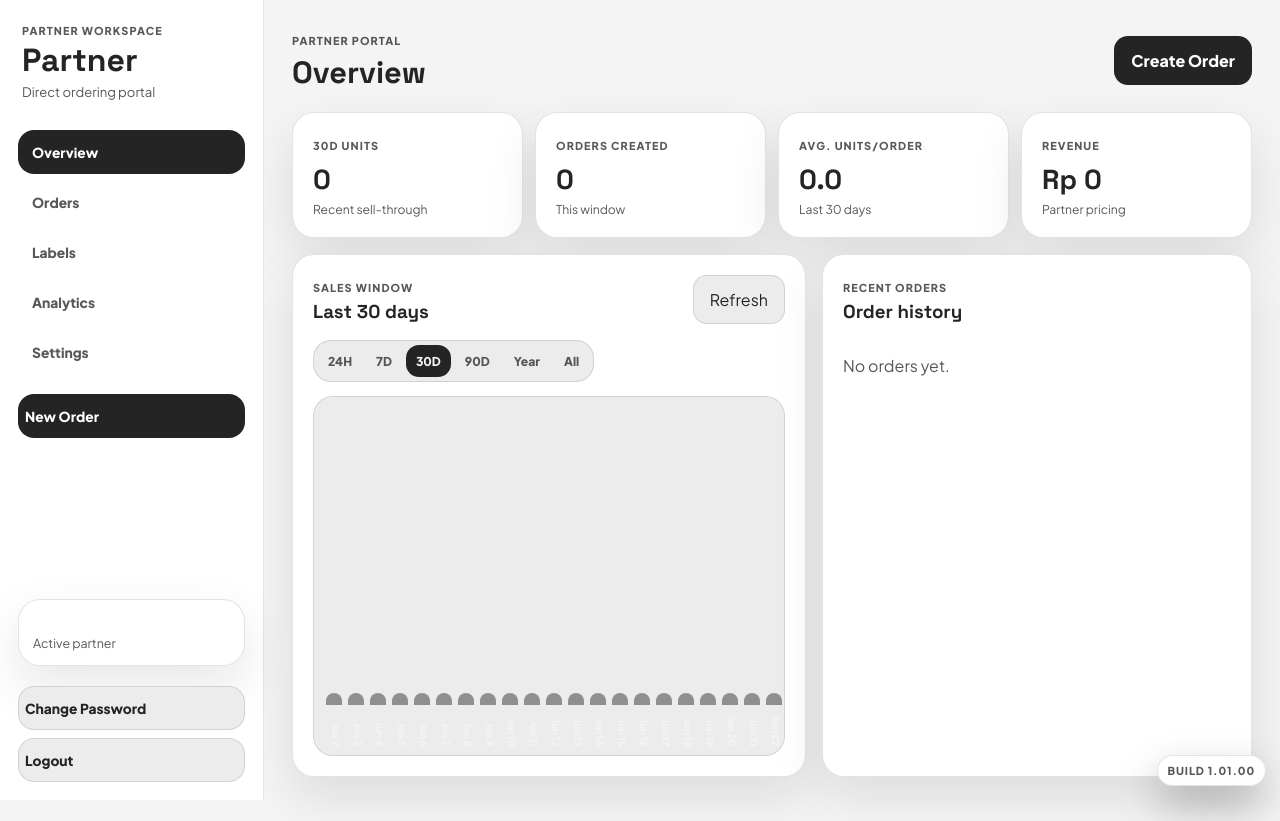
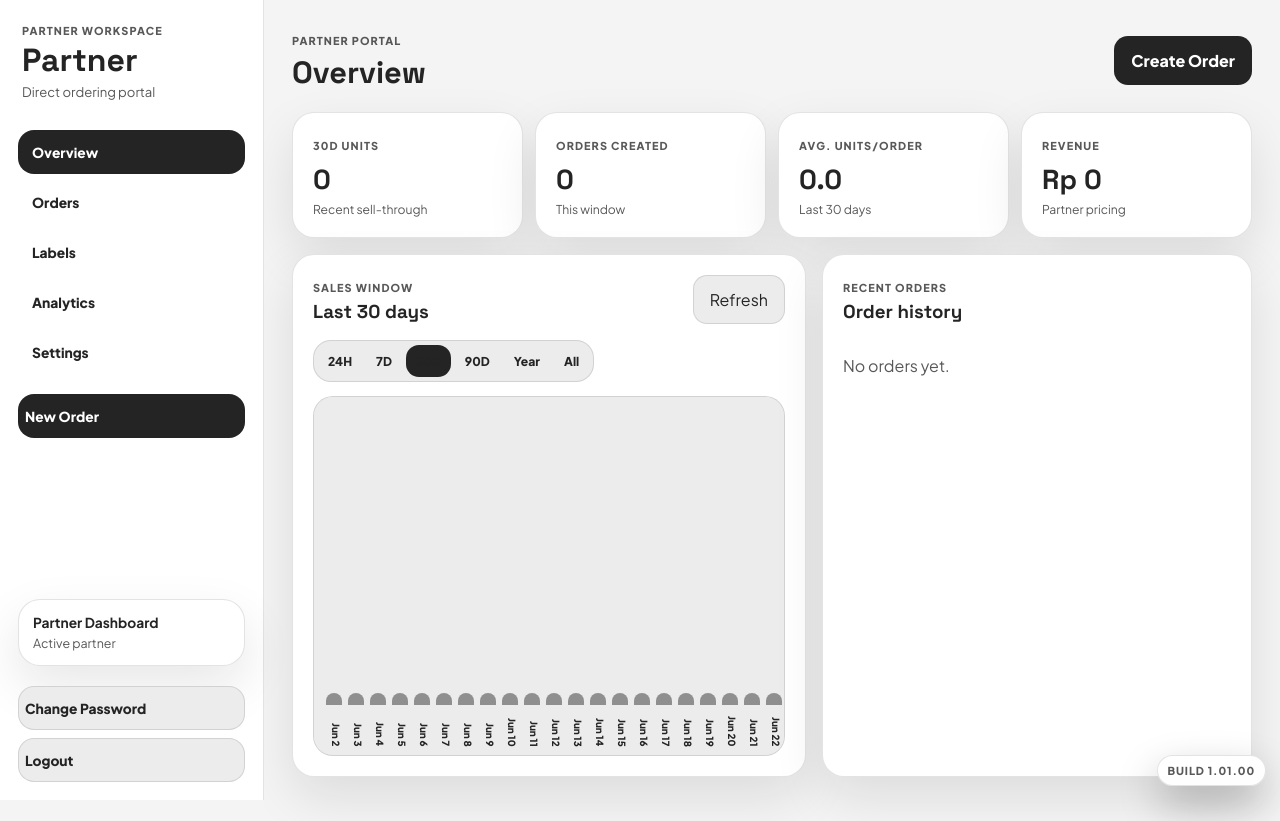
Before and after one commit to xXBRANCHXx/jenang-gemi-partner-portal, a PHP site: page /dashboard/ in a window 1280 px wide. Run offline with PHP 8.4, Linux system fonts and the light colour scheme; the visitor is signed in with stand-in values (Sample User, id 1); data that the repository does not hold is empty.

Commit message:
Reset partner portal light mode text colors

```diff
--- a/admin.css
+++ b/admin.css
@@ -3797,3 +3797,187 @@ body.is-dashboard[data-partner-theme='light'] :is(
     color: rgba(36, 36, 36, 0.76);
   }
 }
+
+body.is-dashboard[data-partner-theme='light'] .partner-workspace,
+body.is-dashboard[data-partner-theme='light'] .partner-order-modal-shell {
+  color: var(--partner-text);
+}
+
+body.is-dashboard[data-partner-theme='light'] :is(.partner-workspace, .partner-order-modal-shell) :where(
+  h1,
+  h2,
+  h3,
+  h4,
+  p,
+  span,
+  strong,
+  small,
+  label,
+  button,
+  a,
+  input,
+  select,
+  textarea,
+  div
+) {
+  color: inherit;
+}
+
+body.is-dashboard[data-partner-theme='light'] :is(
+  .partner-sidebar-kicker,
+  .partner-page-head span,
+  .partner-panel-head span,
+  .partner-analysis-head span,
+  .partner-label-preview > span,
+  .partner-label-field > span,
+  .partner-metric-grid span,
+  .partner-sidebar p,
+  .partner-sidebar-profile span,
+  .partner-recent-order span,
+  .partner-order-card-main span,
+  .partner-order-card-main em,
+  .partner-order-card-items span,
+  .partner-order-card-meta span,
+  .partner-order-card-meta a,
+  .partner-match-row span,
+  .partner-match-row code,
+  .partner-analysis-card p,
+  .partner-metric-grid small,
+  .partner-settings-row > span,
+  .partner-label-library-row span,
+  .partner-product-row span,
+  .partner-product-selector-head span,
+  .partner-filter-block > span,
+  .partner-sku-search span,
+  .partner-sku-main span,
+  .partner-sku-main code,
+  .partner-sku-meta span,
+  .partner-cart-row span,
+  .partner-sku-actions span,
+  .admin-empty
+) {
+  color: var(--partner-muted);
+}
+
+body.is-dashboard[data-partner-theme='light'] :is(
+  .partner-sidebar h1,
+  .partner-page-head h2,
+  .partner-panel-head h3,
+  .partner-metric-grid strong,
+  .partner-recent-order strong,
+  .partner-analysis-head strong,
+  .partner-label-field strong,
+  .partner-label-preview article strong,
+  .partner-order-card-main strong,
+  .partner-match-row strong,
+  .partner-sku-main strong,
+  .partner-sku-meta strong,
+  .partner-cart-row strong,
+  .partner-label-library-row strong,
+  .partner-product-row strong
+) {
+  color: var(--partner-text);
+}
+
+body.is-dashboard[data-partner-theme='light'] :is(
+  .admin-primary-btn,
+  .admin-primary-btn *,
+  .partner-sidebar-primary,
+  .partner-sidebar-primary *,
+  .partner-filter-pills button.is-active
+) {
+  color: #ffffff;
+}
+
+@media (prefers-color-scheme: light) {
+  body.is-dashboard:not([data-partner-theme='dark']) .partner-workspace,
+  body.is-dashboard:not([data-partner-theme='dark']) .partner-order-modal-shell {
+    color: var(--partner-text);
+  }
+
+  body.is-dashboard:not([data-partner-theme='dark']) :is(.partner-workspace, .partner-order-modal-shell) :where(
+    h1,
+    h2,
+    h3,
+    h4,
+    p,
+    span,
+    strong,
+    small,
+    label,
+    button,
+    a,
+    input,
+    select,
+    textarea,
+    div
+  ) {
+    color: inherit;
+  }
+
+  body.is-dashboard:not([data-partner-theme='dark']) :is(
+    .partner-sidebar-kicker,
+    .partner-page-head span,
+    .partner-panel-head span,
+    .partner-analysis-head span,
+    .partner-label-preview > span,
+    .partner-label-field > span,
+    .partner-metric-grid span,
+    .partner-sidebar p,
+    .partner-sidebar-profile span,
+    .partner-recent-order span,
+    .partner-order-card-main span,
+    .partner-order-card-main em,
+    .partner-order-card-items span,
+    .partner-order-card-meta span,
+    .partner-order-card-meta a,
+    .partner-match-row span,
+    .partner-match-row code,
+    .partner-analysis-card p,
+    .partner-metric-grid small,
+    .partner-settings-row > span,
+    .partner-label-library-row span,
+    .partner-product-row span,
+    .partner-product-selector-head span,
+    .partner-filter-block > span,
+    .partner-sku-search span,
+    .partner-sku-main span,
+    .partner-sku-main code,
+    .partner-sku-meta span,
+    .partner-cart-row span,
+    .partner-sku-actions span,
+    .admin-empty
+  ) {
+    color: var(--partner-muted);
+  }
+
+  body.is-dashboard:not([data-partner-theme='dark']) :is(
+    .partner-sidebar h1,
+    .partner-page-head h2,
+    .partner-panel-head h3,
+    .partner-metric-grid strong,
+    .partner-recent-order strong,
+    .partner-analysis-head strong,
+    .partner-label-field strong,
+    .partner-label-preview article strong,
+    .partner-order-card-main strong,
+    .partner-match-row strong,
+    .partner-sku-main strong,
+    .partner-sku-meta strong,
+    .partner-cart-row strong,
+    .partner-label-library-row strong,
+    .partner-product-row strong
+  ) {
+    color: var(--partner-text);
+  }
+
+  body.is-dashboard:not([data-partner-theme='dark']) :is(
+    .admin-primary-btn,
+    .admin-primary-btn *,
+    .partner-sidebar-primary,
+    .partner-sidebar-primary *,
+    .partner-filter-pills button.is-active
+  ) {
+    color: #ffffff;
+  }
+}
```
